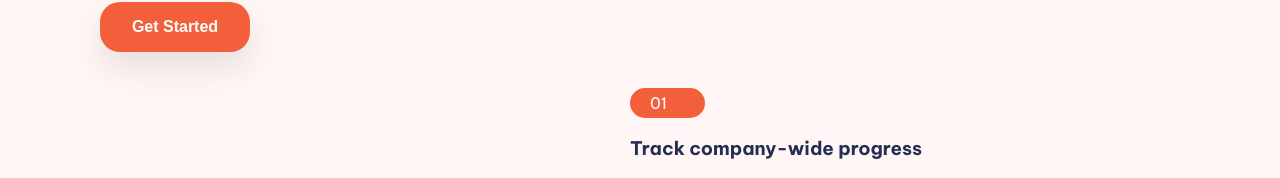
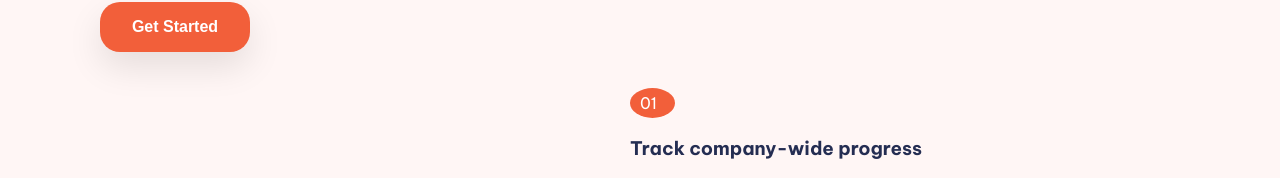
Before and after one commit to zandiiee/manage-landing-page, a plain HTML site: page manage-landing-page-master/index.html in a window 1280 px wide. Shown: the part 695-873 px from the top of the page. Drawn offline with Linux system fonts and the light colour scheme.

Commit message:
more added

```diff
--- a/manage-landing-page-master/style.css
+++ b/manage-landing-page-master/style.css
@@ -71,11 +71,12 @@ body{
 }
 #num{
     display:block;
-    width:50px;
+    width:30px;
+    height:20px;
     background-color: hsl(12, 88%, 59%);
     padding:5px;
-    padding-left:20px;
-    border-radius: 20px;
+    padding-left:10px;
+    border-radius:50%;
     color: white;
     font-size: medium;
 }
```
